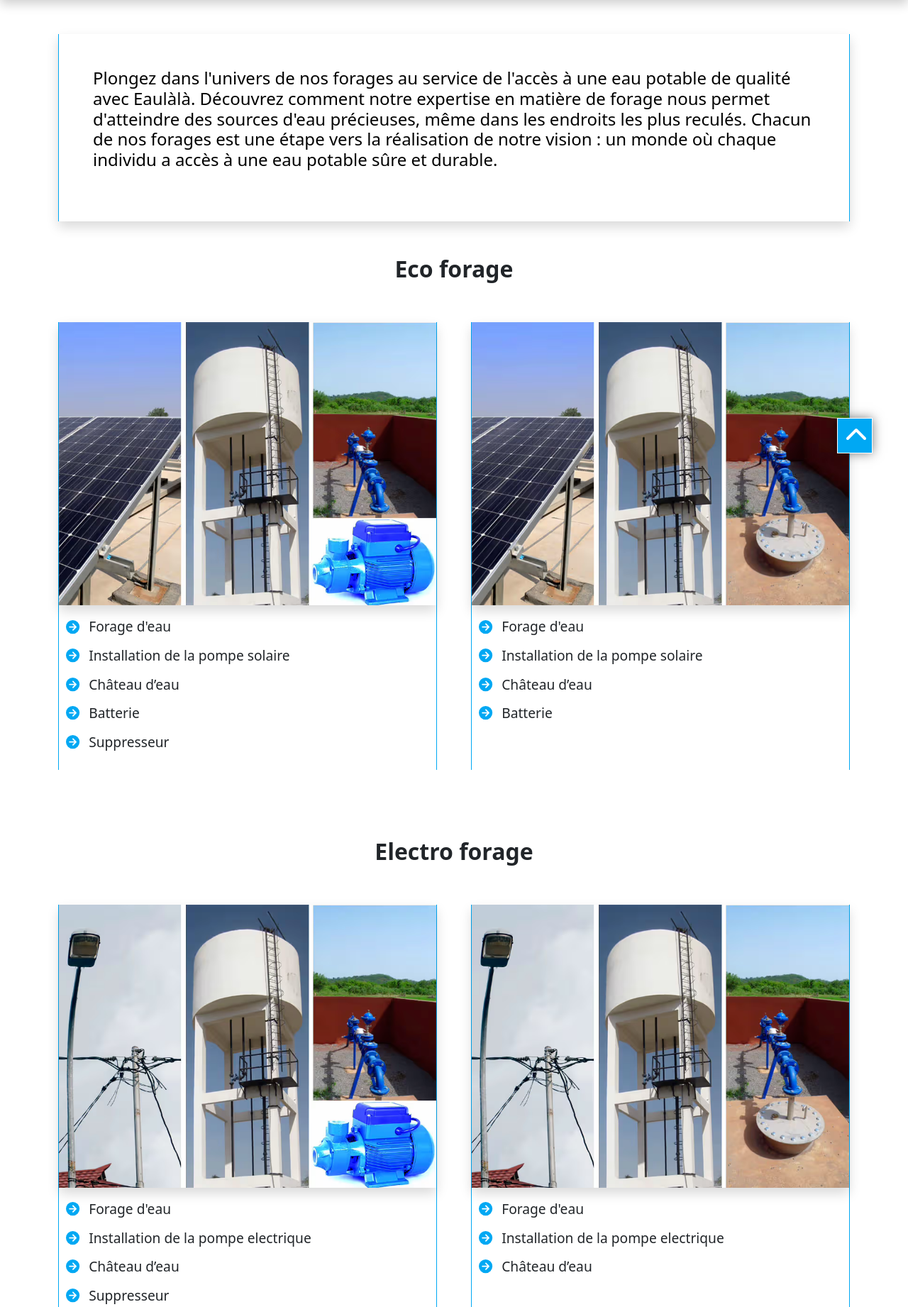
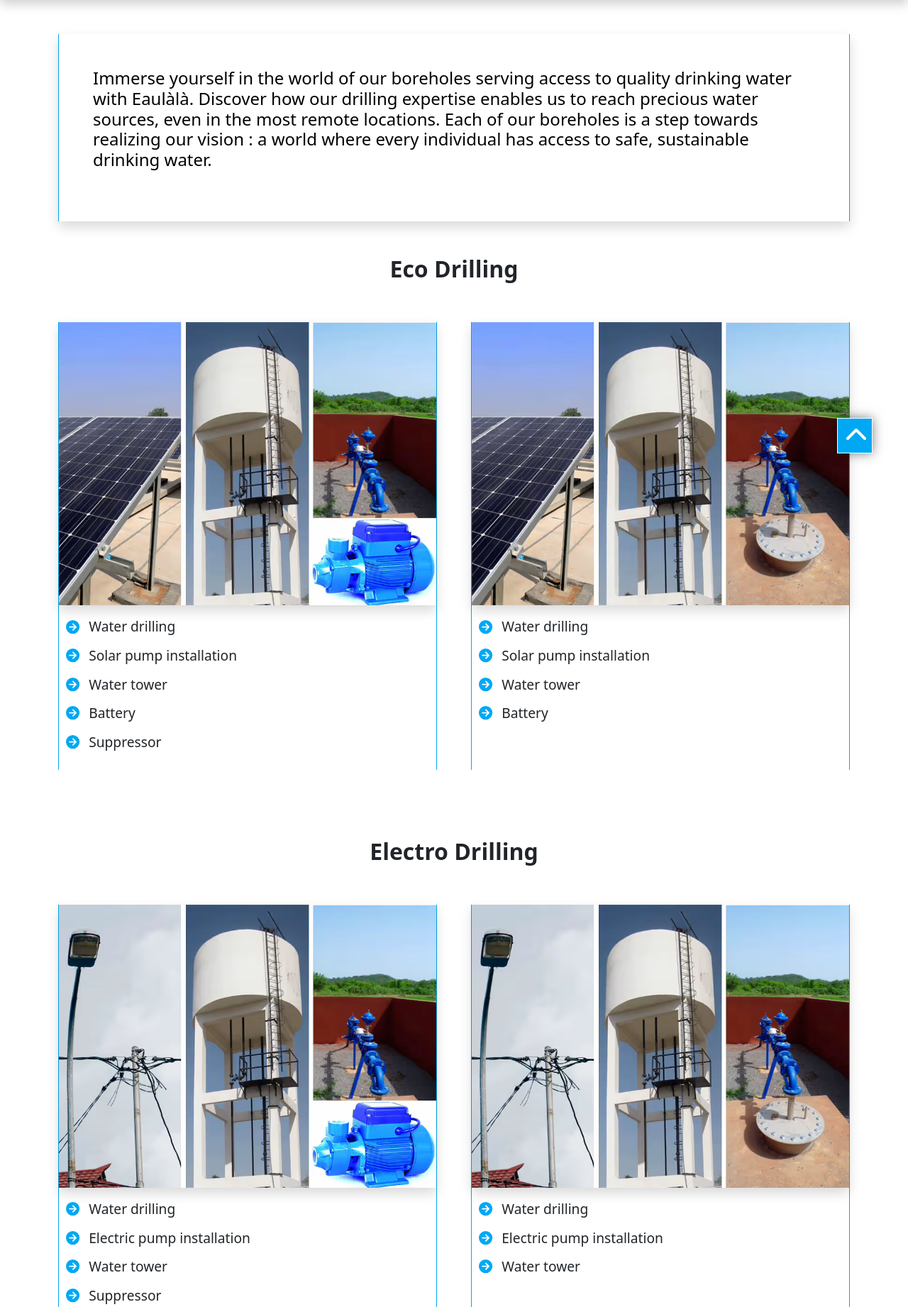
Before and after one commit to euclidessoft/eaulala, a Symfony app: template templates/site/forage.html.twig in a window 1280 px wide; the page is wider, and only the part inside the window is pictured. Shown: the part 81-1923 px from the top of that part at 71% size. Run offline with Twig, Linux system fonts and the light colour scheme; the template is opened without the code that fills it, so the values that code supplies are empty; some libraries are stand-ins or nearby versions.

Commit message:
29-10-2023 19:43 suite traduction

```diff
--- a/templates/site/forage.html.twig
+++ b/templates/site/forage.html.twig
@@ -13,13 +13,9 @@
 
                 <div class="p-5 h-100  bg-white shadow border-y-1">
                     <h6 class=" fs-4 mb-4">
-                        {{ "Plongez dans l'univers de nos forages au service de l'accès à une eau potable de qualité avec
-                        Eaulàlà. Découvrez comment notre expertise en matière de forage nous permet d'atteindre des
-                        sources
-                        d'eau précieuses, même dans les endroits les plus reculés. Chacun de nos forages est une étape
-                        vers
-                        la réalisation de notre vision : un monde où chaque individu a accès à une eau potable sûre et
-                        durable."|trans }}
+                        {{ "Plongez dans l'univers de nos forages au service de l'accès à une eau potable de qualité avec Eaulàlà."|trans}}
+                        {{ "Découvrez comment notre expertise en matière de forage nous permet d'atteindre des sources d'eau précieuses, même dans les endroits les plus reculés."|trans }}
+                        {{ "Chacun de nos forages est une étape vers la réalisation de notre vision"|trans }} : {{ "un monde où chaque individu a accès à une eau potable sûre et durable."|trans }}
                         {#Parcourez cette page pour en apprendre davantage sur notre processus de forage, notre
                         technologie de pointe et l'impact positif que nous créons ensemble. Rejoignez-nous pour faire de
                         cette vision une réalité.#}
@@ -31,7 +27,7 @@
                     <div class="col-lg-12">
                         <div id="forages" class="mt-5">
                             <h2 class="text-center fw-bold wow fadeInUp" data-wow-delay="0.1s">
-                                {{ "Eco forage"|trans }}
+                                {{ "Eco Forage"|trans }}
                             </h2>
                         </div>
                     </div>
@@ -90,7 +86,7 @@
                     </div>
                     <div class="col-lg-12 mt-5">
                         <h2 class="text-center mt-5 fw-bold wow fadeInUp" data-wow-delay="0.1s">
-                            {{ "Electro forage"|trans }}
+                            {{ "Electro Forage"|trans }}
                         </h2>
                     </div>
                     <div class="col-lg-6 mt-5 wow fadeInLeft" data-wow-delay="0.1s">
@@ -104,7 +100,7 @@
                                 </li>
                                 <li>
                                     <i class="fa fa-circle-arrow-right me-2 text-primaire mt-3"></i>
-                                    {{ "Installation de la pompe electrique"|trans }}
+                                    {{ "Installation de la pompe électrique"|trans }}
                                 </li>
                                 <li>
                                     <i class="fa fa-circle-arrow-right me-2 text-primaire mt-3"></i>
@@ -128,7 +124,7 @@
                                 </li>
                                 <li>
                                     <i class="fa fa-circle-arrow-right me-2 text-primaire mt-3"></i>
-                                    {{ "Installation de la pompe electrique"|trans }}
+                                    {{ "Installation de la pompe électrique"|trans }}
                                 </li>
                                 <li>
                                     <i class="fa fa-circle-arrow-right me-2 text-primaire mt-3"></i>
@@ -204,7 +200,7 @@
                                 </li>
                                 <li>
                                     <i class="fa fa-circle-arrow-right me-2 text-primaire mt-3"></i>
-                                    {{ "Installation de la pompe electrique"|trans }}
+                                    {{ "Installation de la pompe électrique"|trans }}
                                 </li>
                                 <li>
                                     <i class="fa fa-circle-arrow-right me-2 text-primaire mt-3"></i>
@@ -227,7 +223,7 @@
                                     {{ "Puits aménagé"|trans }}
                                 </li>
                                 <li><i class="fa fa-circle-arrow-right me-2 text-primaire mt-3"></i>
-                                    {{ "Installation de la pompe electrique"|trans }}
+                                    {{ "Installation de la pompe électrique"|trans }}
                                 </li>
                                 <li>
                                     <i class="fa fa-circle-arrow-right me-2 text-primaire mt-3"></i>
--- a/translations/messages.en.yml
+++ b/translations/messages.en.yml
@@ -110,3 +110,39 @@ Nous faisons une  représentation en 3D de la localisation de l'eau et des roche
 Cela nous permet de visualiser plus clairement les caractéristiques du sous-sol.: This allows us to visualize more clearly the characteristics of the subsoil.
 Technologie avancée: Advanced technology
 Nous utilisons des technologies sophistiquées pour repérer et caractériser les sources d'eau souterraine, ce qui peut être précieux pour la recherche d'eau potable dans des contextes divers.: We use sophisticated technologies to locate and characterize groundwater sources, which can be invaluable in the search for drinking water in a variety of contexts.
+Eco Forage: Eco Drilling
+Electro Forage: Electro Drilling
+Eco Puits: Eco Well
+Electro Puits: Electro Well
+Forage d'eau: Water drilling
+Installation de la pompe solaire: Solar pump installation
+Château d’eau: Water tower
+Batterie: Battery
+Suppresseur: Suppressor
+Installation de la pompe électrique: Electric pump installation
+Puits aménagé: Well
+Dans un monde en constante évolution, marqué par des défis environnementaux croissants et des problèmes sociaux en constante mutation, il est impératif de reconnaître que l'accès à l'eau potable constitue un besoin fondamental, inaliénable pour chaque être humain.: Water is the foundation of life, a resource that transcends borders and is central to the survival of our planet and its inhabitants.
+L'eau est le socle de la vie, une ressource qui transcende les frontières et qui est au cœur de la survie de notre planète et de ses habitants.: In an ever-changing world, marked by growing environmental challenges and ever-changing social problems, it is imperative to recognize that access to drinking water is a fundamental, inalienable need for every human being.
+Au sein de ce contexte complexe, l'entreprise Eaulàlà a pris sur elle la mission cruciale de secourir les populations en leur fournissant une eau potable de qualité supérieure, et ce, d'une manière qui soit à la fois durable et responsable.: Within this complex context, Eaulàlà has taken on the crucial mission of helping people by providing high-quality drinking water in a way that is both sustainable and responsible.
+Notre engagement envers cette mission repose sur une compréhension profonde de l'eau en tant que bien universel et vital.: Our commitment to this mission is based on a deep understanding of water as a universal and vital good.
+Nous percevons l'eau comme bien plus qu'une simple ressource.: We see water as more than just a resource.
+Elle est la source de la vie, la base de la santé, l'élément clé du bien-être et le vecteur de progrès pour les sociétés et les écosystèmes.: It is the source of life, the basis of health, the key to well-being and the vector of progress for societies and ecosystems.
+Notre engagement envers la préservation de cette ressource précieuse imprègne chacune de nos actions.: Our commitment to preserving this precious resource permeates everything we do.
+Dès la purification de l'eau, où nous utilisons des technologies avancées pour garantir une qualité irréprochable, jusqu'à la sensibilisation du public sur l'importance cruciale de la conservation de l'eau, Eaulàlà s'inscrit dans une démarche globale de protection de l'environnement et de responsabilité sociale.: From water purification, where we use advanced technologies to guarantee impeccable quality, to raising public awareness of the crucial importance of water conservation, Eaulàlà is part of a global approach to environmental protection and social responsibility.
+Eaulàlà offre à ses clients une pléthore d'avantages et de bénéfices en garantissant la fourniture d'une eau potable de qualité supérieure d'une manière durable et responsable.: Eaulàlà offers its customers a plethora of advantages and benefits by guaranteeing the supply of top-quality drinking water in a sustainable and responsible manner.
+Voici quelques-uns des avantages que l'entreprise peut apporter à ses clients: Here are just a few of the benefits the company can offer its customers
+Eau potable de qualité supérieure: High-quality drinking water
+Eaulàlà s'engage à fournir de l'eau potable de la plus haute qualité.:  Eaulàlà is committed to providing drinking water of the highest quality.
+Les clients peuvent avoir confiance en la pureté et la sécurité de l'eau fournie par l'entreprise.: Customers can be confident in the purity and safety of the water supplied by the company.
+Durabilité environnementale: Environmental sustainability
+Eaulàlà veille à minimiser son impact sur l'environnement en adoptant des pratiques durables.: Eaulàlà strives to minimize its impact on the environment by adopting sustainable practices.
+Cela signifie que les clients contribuent à la préservation de l'écosystème tout en ayant accès à de l'eau potable.: This means that customers contribute to preserving the ecosystem while having access to clean drinking water.
+Fiabilité: Reliability
+Eaulàlà s'efforce d'assurer un approvisionnement en eau potable continu.: Eaulàlà strives to ensure a continuous supply of drinking water.
+Les clients peuvent compter sur l'entreprise, même dans des situations d'urgence.: Customers can rely on the company, even in emergency situations.
+Sensibilisation: Raising awareness
+Eaulàlà organise des campagnes de sensibilisation pour éduquer le public sur l'importance de l'eau potable et encourager la conservation de l'eau.: Eaulàlà organizes awareness campaigns to educate the public about the importance of drinking water and encourage water conservation.
+Les clients peuvent se joindre à ces efforts et contribuer à un meilleur avenir pour tous.:  Customers can join these efforts and contribute to a better future for all.
+Transparence: Transparency
+Eaulàlà est transparente quant à ses pratiques et ses performances.: Eaulàlà is transparent about its practices and performance.
+Les clients peuvent avoir accès à des informations sur la qualité de l'eau, les pratiques durables et les résultats sociaux et environnementaux de l'entreprise.: Customers can access information on water quality, sustainable practices and the company's social and environmental results.
```
Also changed, not shown: templates/site/distribution.html.twig (+8 -3 lines).
